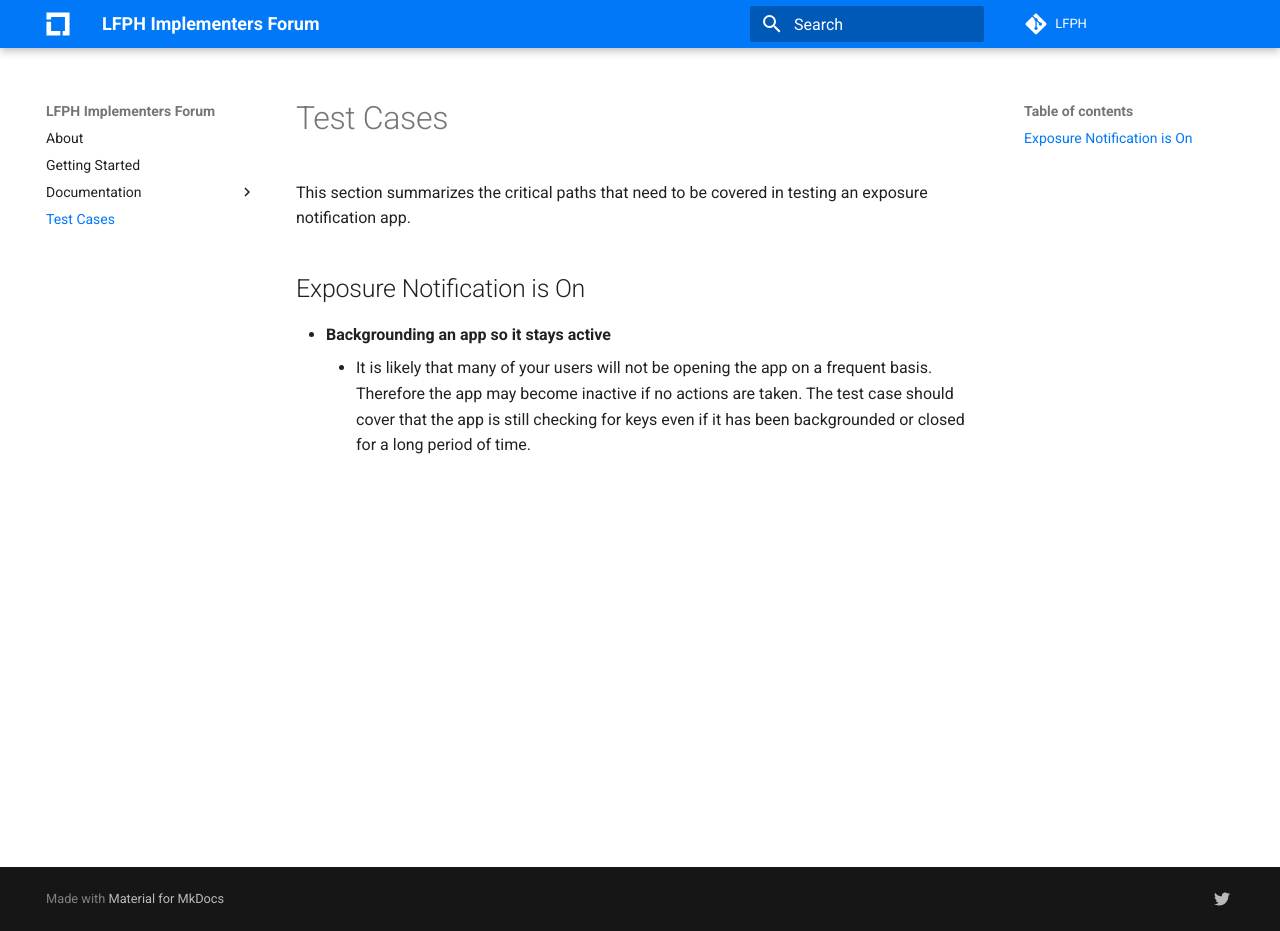
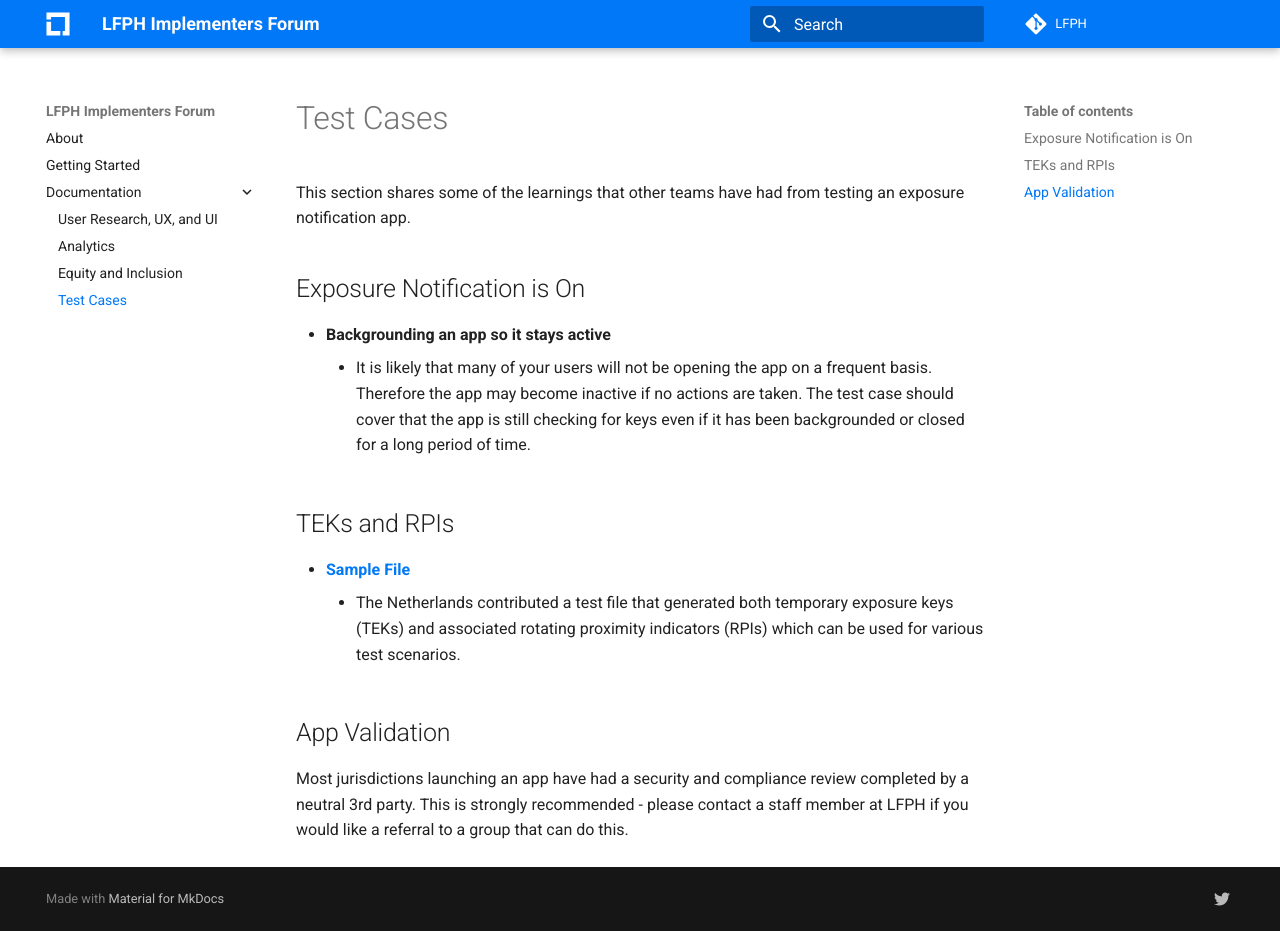
Before and after one commit to lfph/implementers-forum, an MkDocs documentation site: the page built from docs/test-cases.md, in a window 1280 px wide and 931 px high. Built offline with MkDocs 1.6.1 and Material for MkDocs 9.7.7, drawn with Linux system fonts in a browser that asks for light colours; comment, search, counter and statistics services are not loaded.

Commit message:
updating test cases docs

```diff
--- a/docs/test-cases.md
+++ b/docs/test-cases.md
@@ -1,8 +1,17 @@
 # Test Cases
 
-This section summarizes the critical paths that need to be covered in testing an exposure notification app.
+This section shares some of the learnings that other teams have had from testing an exposure notification app.
 
 ## Exposure Notification is On
 
 * **Backgrounding an app so it stays active**
     * It is likely that many of your users will not be opening the app on a frequent basis. Therefore the app may become inactive if no actions are taken. The test case should cover that the app is still checking for keys even if it has been backgrounded or closed for a long period of time.
+
+## TEKs and RPIs
+
+* [**Sample File**](https://github.com/minvws/nl-contact-tracing-odds-and-ends/tree/master/test-vectors/tek-rpi)
+    * The Netherlands contributed a test file that generated both temporary exposure keys (TEKs) and associated rotating proximity indicators (RPIs) which can be used for various test scenarios.
+
+## App Validation
+
+Most jurisdictions launching an app have had a security and compliance review completed by a neutral 3rd party. This is strongly recommended - please contact a staff member at LFPH if you would like a referral to a group that can do this.
--- a/mkdocs.yml
+++ b/mkdocs.yml
@@ -19,7 +19,7 @@ nav:
     - 'user-research.md'
     - 'analytics.md'
     - 'equity-and-inclusion.md'
-  - 'test-cases.md'
+    - 'test-cases.md'
   # - 'Contributors.md' #
 extra_css:
   - css/extra.css
```
